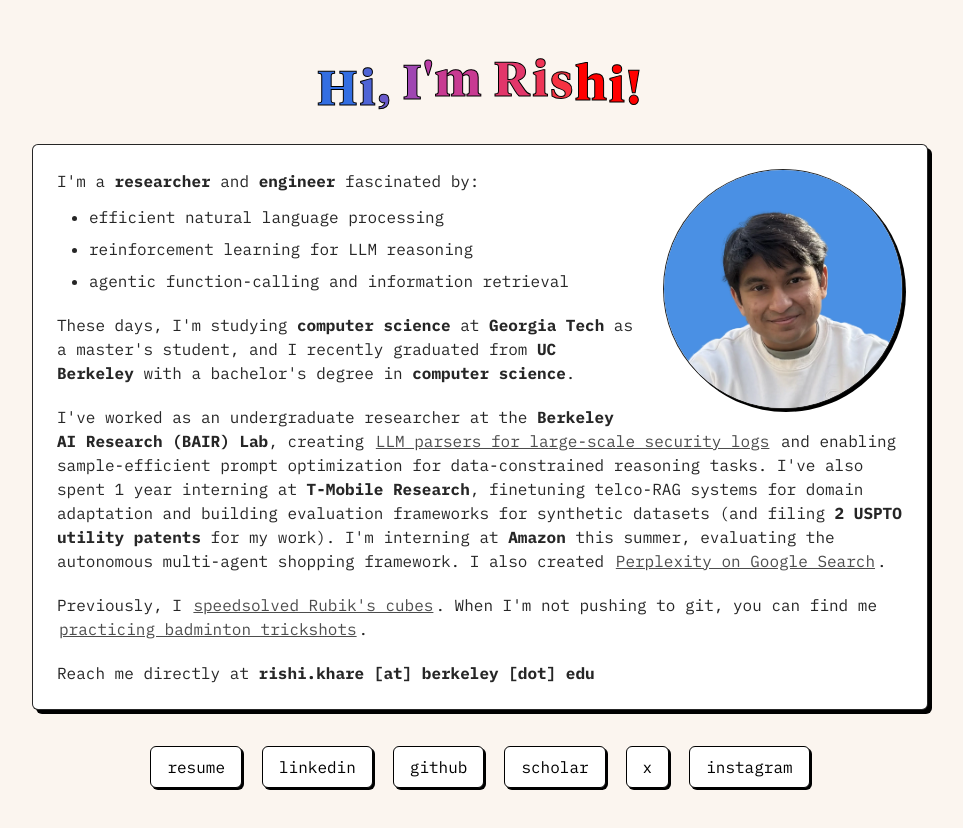
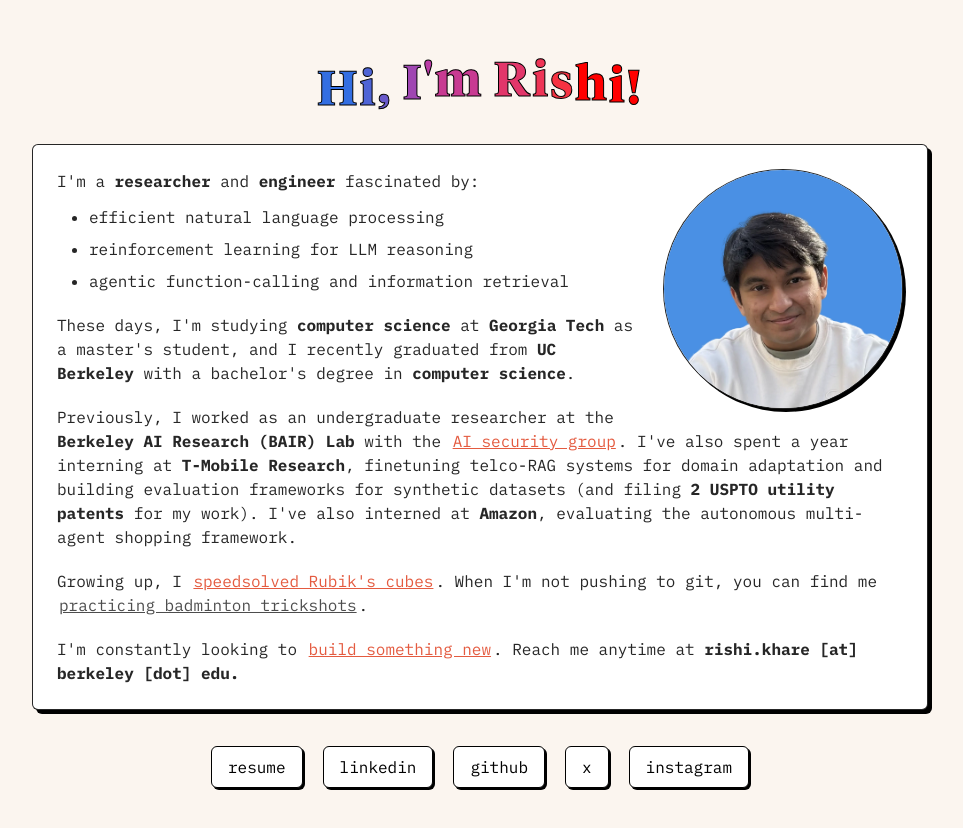
Before and after one commit to rishiskhare/rishiskhare.github.io, a Next.js app: page / in a window 1280 px wide. Shown: the top 828 px of the page, without its empty margins (160-1123 px from the left). Built offline with nearby package versions, Linux system fonts and the light colour scheme.

Commit message:
Removed details from bio

```diff
--- a/app/globals.css
+++ b/app/globals.css
@@ -118,13 +118,14 @@ h1 {
 .link {
   text-decoration: underline;
   cursor: pointer;
-  color: #4d4d4d;
+  color: #e45b40;
   padding: 0 2px;
   border-radius: 2px;
 }
 
 .link:hover {
   color: #e45b40;
+  opacity: 0.5;
 }
 
 .social-link {
@@ -139,12 +140,12 @@ h1 {
   box-shadow: 2px 2px 0px #000;
   font-family: "IBM Plex Mono", monospace;
   margin: 0.25rem;
-  transition: transform 0.2s ease, box-shadow 0.2s ease, background-color 0.2s ease;
+  transition: transform 0.1s ease, box-shadow 0.1s ease, background-color 0.1s ease;
 }
 
 .social-link:hover {
-  transform: translate(-1px, -1px);
-  box-shadow: 3px 3px 0px #000;
+  transform: translate(-2px, -2px);
+  box-shadow: 4px 4px 0px #000;
   background-color: rgba(254, 194, 174, 0.2);
 }
 
@@ -250,3 +251,12 @@ h1 {
   object-fit: cover;
   display: block;
 }
+
+.hobby-link {
+  color: #4d4d4d;
+}
+
+.hobby-link:hover {
+  color: #4d4d4d;
+  opacity: 0.5;
+}
--- a/app/page.tsx
+++ b/app/page.tsx
@@ -66,23 +66,22 @@ export default function Home() {
             </p>
 
             <p className="mt-5">
-              I've worked as an undergraduate researcher at the <b>Berkeley AI Research (BAIR) Lab</b>,
-              creating <a href="https://sky.cs.berkeley.edu/project/matryoshka/" target="_blank" rel="noopener noreferrer" className="link">LLM parsers for large-scale security logs</a> and enabling sample-efficient prompt optimization for
-              data-constrained reasoning tasks. I've also spent 1 year interning at <b>T-Mobile Research</b>, finetuning
+              Previously, I worked as an undergraduate researcher at the <b>Berkeley AI Research (BAIR) Lab</b> with the <a href="https://sky.cs.berkeley.edu/project/matryoshka/" target="_blank" rel="noopener noreferrer" className="link">AI security group</a>.
+              I've also spent a year interning at <b>T-Mobile Research</b>, finetuning
               telco-RAG systems for domain adaptation and building evaluation frameworks for synthetic datasets (and filing <b>2 USPTO utility patents</b> for my work).
-              I'm interning at <b>Amazon</b> this summer, evaluating the autonomous multi-agent shopping framework. I also created <a href="https://github.com/rishiskhare/perplexity-on-google-search" target="_blank" rel="noopener noreferrer" className="link">Perplexity on Google Search</a>.
+              I've also interned at <b>Amazon</b>, evaluating the autonomous multi-agent shopping framework.
             </p>
 
             <p className="mt-5">
-              Previously, I <a href="https://www.worldcubeassociation.org/persons/2016KHAR03" target="_blank" rel="noopener noreferrer" className="link">speedsolved Rubik's cubes</a>. When I'm not pushing to git, you can find me{" "}
-              <a className="link" onClick={cycleHobby}>
+              Growing up, I <a href="https://www.worldcubeassociation.org/persons/2016KHAR03" target="_blank" rel="noopener noreferrer" className="link">speedsolved Rubik's cubes</a>. When I'm not pushing to git, you can find me{" "}
+              <a className="link hobby-link" onClick={cycleHobby}>
                 {hobbies[hobbyIndex]}
               </a>
               .
             </p>
 
             <p className="mt-5">
-              Reach me directly at <b>rishi.khare [at] berkeley [dot] edu</b>
+              I'm constantly looking to <a href="https://github.com/rishiskhare/perplexity-on-google-search" target="_blank" rel="noopener noreferrer" className="link">build something new</a>. Reach me anytime at <b>rishi.khare [at] berkeley [dot] edu.</b>
             </p>
           </div>
 
@@ -91,7 +90,6 @@ export default function Home() {
               { href: "https://drive.google.com/file/d/1alYXNIwHRUtblUzGPGK3b8kSBHmdDIMx/view?usp=sharing", label: "resume" },
               { href: "https://www.linkedin.com/in/rishi-khare/", label: "linkedin" },
               { href: "https://github.com/rishiskhare", label: "github" },
-              { href: "https://scholar.google.com/citations?user=1SFrDE4AAAAJ&hl=en", label: "scholar" },
               { href: "https://x.com/rishiskhare", label: "x" },
               { href: "https://www.instagram.com/rishiskhare/", label: "instagram" },
             ].map((link, index) => (
--- a/components/ui/sidebar.tsx
+++ b/components/ui/sidebar.tsx
@@ -221,7 +221,6 @@ const Sidebar = React.forwardRef<
         data-variant={variant}
         data-side={side}
       >
-        {/* This is what handles the sidebar gap on desktop */}
         <div
           className={cn(
             "duration-200 relative h-svh w-[--sidebar-width] bg-transparent transition-[width] ease-linear",
```
